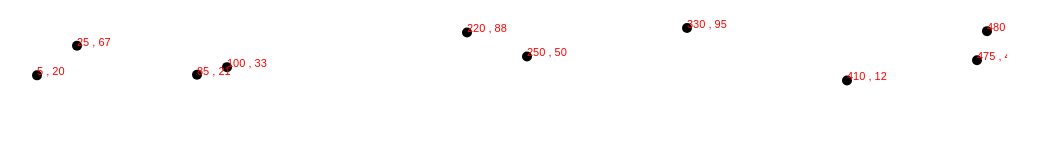
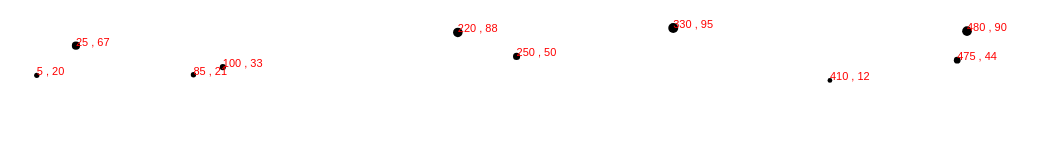
Before and after one commit to cflatts/d3-tutorial, a plain HTML site: page index.html in a window 1280 px wide. Shown: the whole page, without its empty margins (1-1039 px from the left). Drawn offline with nearby package versions, Linux system fonts and the light colour scheme.

Commit message:
scaled radius

```diff
--- a/index.html
+++ b/index.html
@@ -202,13 +202,19 @@
                             .domain([0, d3.max(dataset, function(data) {
                                 return data[0]
                             })])
-                            .range([padding, w - padding])
+                            .range([padding, w - padding*2])
 
                 var yScale = d3.scaleLinear()
                                     .domain([0, d3.max(dataset, function(data) {
                                         return data[1]
                                     })])
                                     .range([h - padding, padding])
+
+                var rScale = d3.scaleLinear()
+                                .domain([0, d3.max(dataset, function(data) {
+                                    return data[1]
+                                })])
+                                .range([2,5])
 
                 svg.selectAll('circle')
                     .data(dataset)
@@ -220,7 +226,9 @@
                     .attr('cy', function(data) {
                         return yScale(data[1])
                     })
-                    .attr('r', 5)
+                    .attr('r', function(data) {
+                        return rScale(data[1])
+                    })
 
                 svg.selectAll('text')
                     .data(dataset)
```
